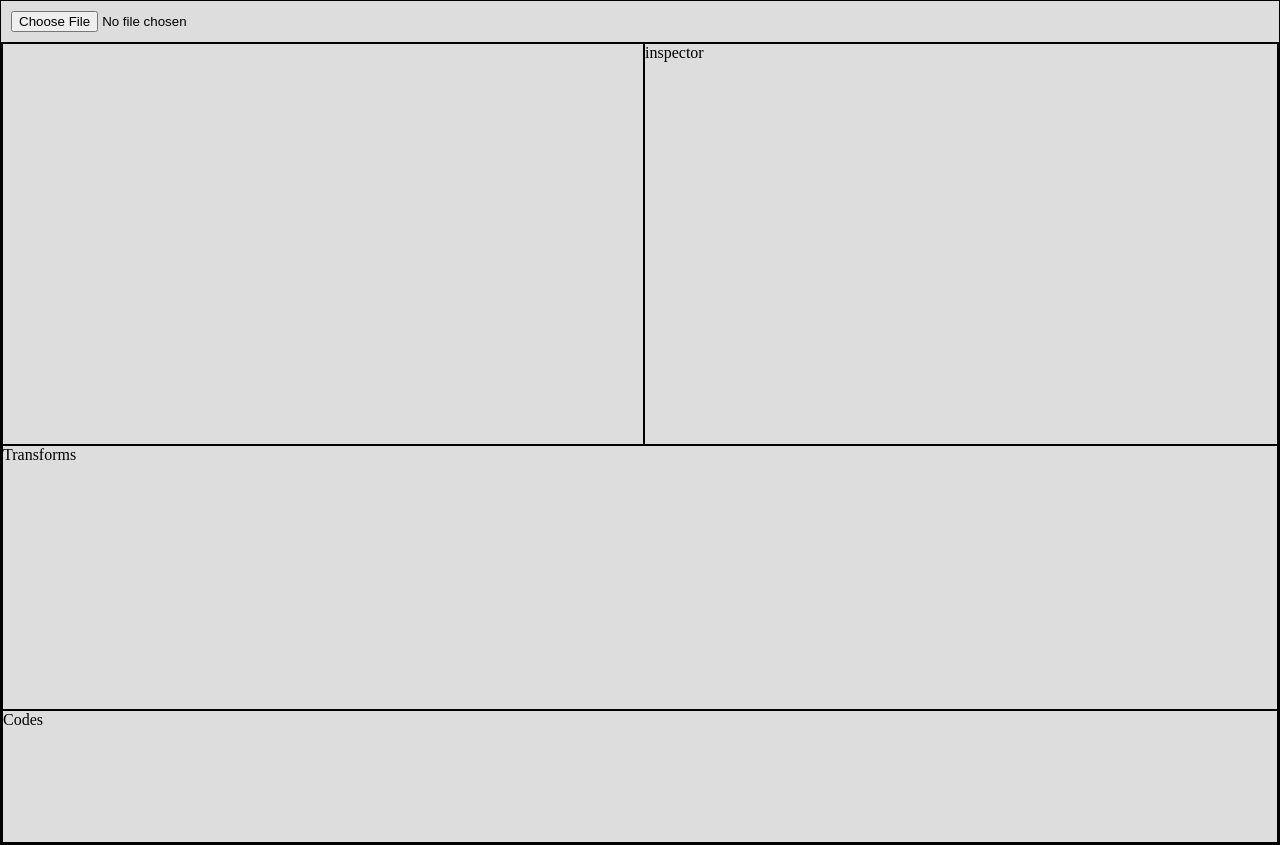
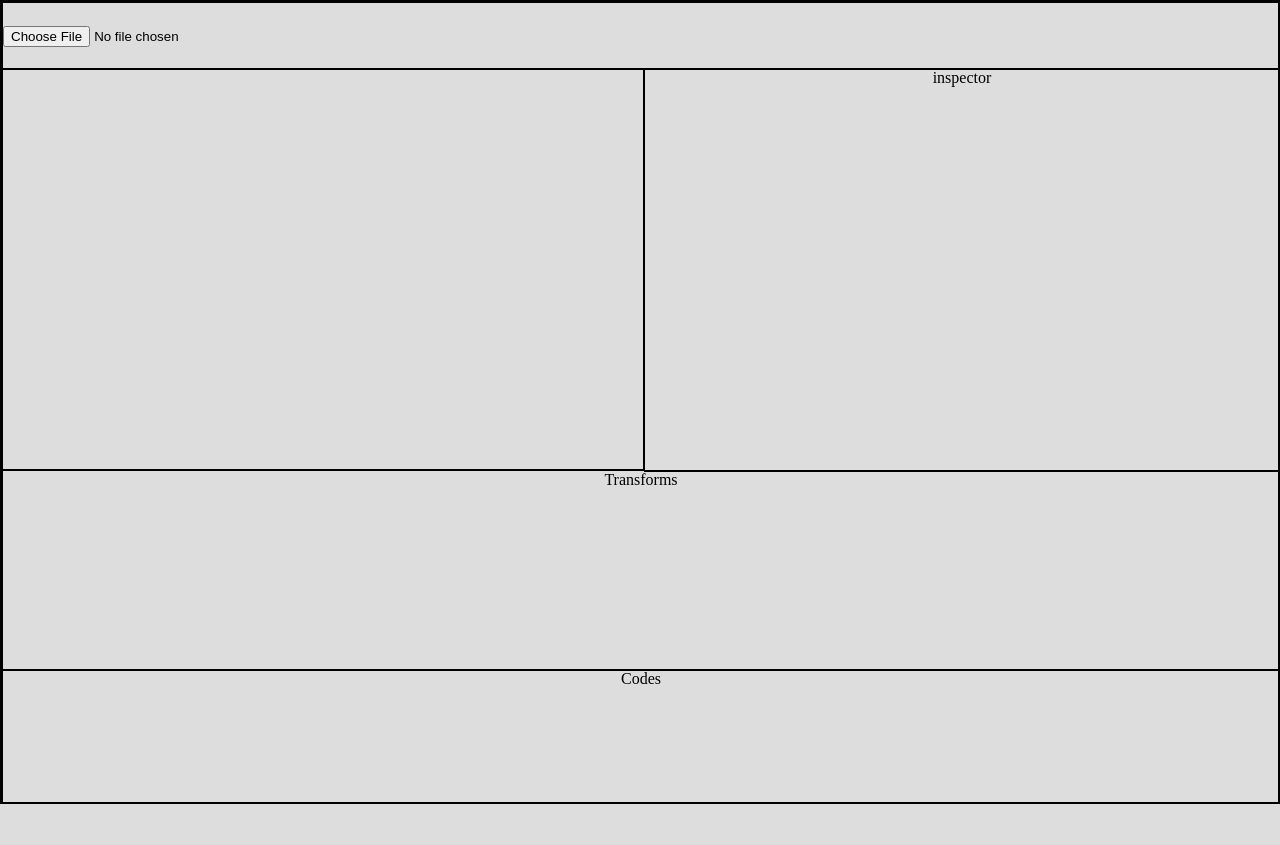
Before and after one commit to DenilsonLunna/ProjetoCG, a website with bundled scripts: page src/index.html in a window 1280 px wide. After the commit the page ends 804 px from the top, so only its background shows below. Built offline with nearby package versions, Linux system fonts and the light colour scheme.

Commit message:
adicionando Menu, item de abrir arquivo GLTF adicionado

```diff
--- a/src/css/grids.css
+++ b/src/css/grids.css
@@ -1,22 +1,26 @@
 .grid-container{
     display: grid;
     grid-template-columns: 1fr 1fr;
-    grid-template-rows: 3fr 2fr 1fr;
+    grid-template-rows: 1fr 4fr 3fr 2fr;
     height: 100vh;
 }
 
+#menu{
+    grid-column: 1/3;
+    grid-row: 1/2;
+}
+#canvas{
 
-#canvas{
-    grid-area: "canvas";
+
 }
 #inspector{
-    grid-area: "inspector";
+
 }
 #transforms{
-    grid-area: "transforms";
+
     grid-column: 1/3;
 }
 #codes{
-    grid-area: "codes";
+
     grid-column: 1/3;
 }
--- a/src/css/main.css
+++ b/src/css/main.css
@@ -7,16 +7,24 @@ html, body{
 
 div, canvas{
     border: 1px black solid;
+
 }
+.grid-container>div{
+    text-align: center;
+    width: 100%;
+    height: 100%;
 
-.menu{
+
+}
+#menu{
+    display: flex;
+    margin: 0;
+    align-items: center;
+    justify-items: center;
+}
+#menu>ul{
     margin: 0;
     padding: 0;
     display: flex;
-    flex-direction: row;
 
 }
-
-.menu>input{
-    padding: 10px;
-}
--- a/src/index.html
+++ b/src/index.html
@@ -10,11 +10,14 @@
 </head>
 <body>
     <div class="container">
-            <ul class="menu">
-                <input id="file" type="file" />
-            </ul>
+
 
         <div class="grid-container">
+            <div id="menu">
+                <ul >
+                    <input id="file" type="file" />
+                </ul>
+            </div>
             <canvas id="canvas">
                 Canvas
             </canvas>
--- a/src/js/load_manager.js
+++ b/src/js/load_manager.js
@@ -1,14 +1,3 @@
 export function loadFile(){
-    document.querySelector("#inputSelector").onchange = e =>  {
-        let file = e.target.files[ 0 ];
-        let reader = new FileReader();
-        reader.readAsArrayBuffer( file );
-        reader.onload = gltfText => {
-            let loader = new GLTFLoader();
-            loader.parse( gltfText.target.result, '', () => {
-                scene.add(gltf.scene)
-            },
-            errMassage => { console.error(errMassage) } )
-        }
-    }
+
 }
```
Also changed, not shown: src/js/scripts.js (+1 -12 lines).
